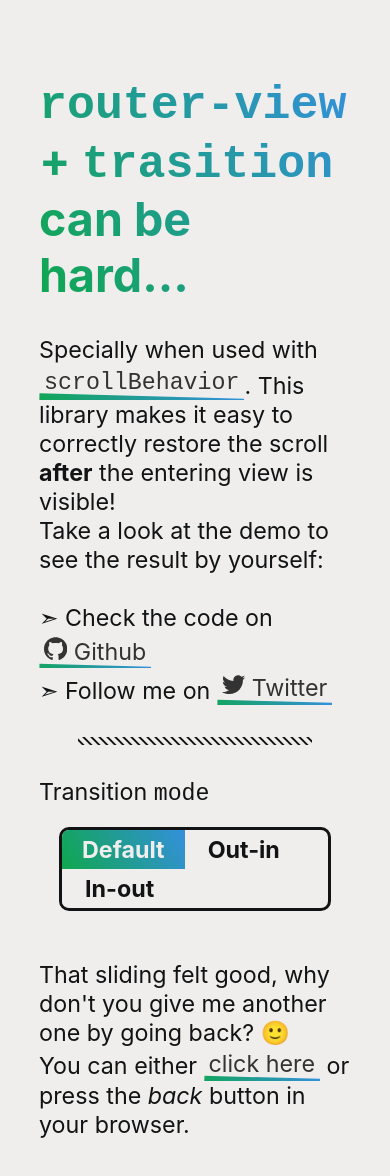
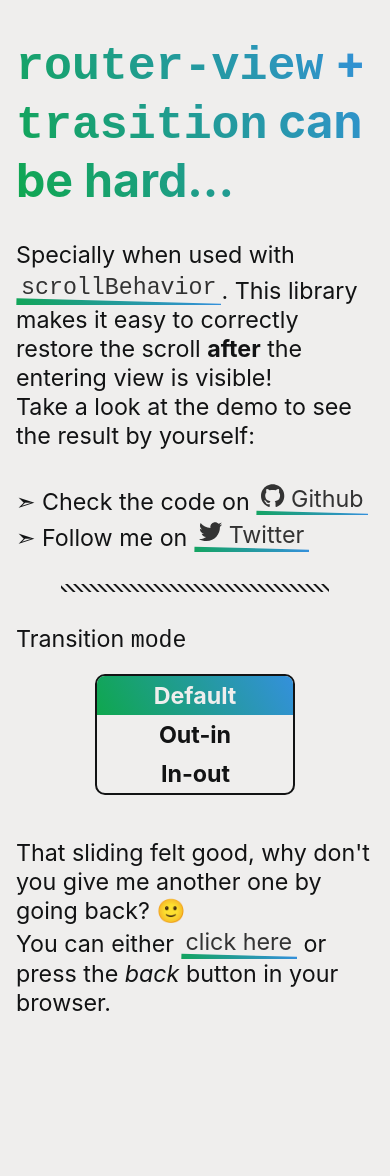
Before and after one commit to posva/vue-router-view-transition, a Vue app: page /middle in a window 390 px wide. Shown: the top 1176 px of the page. After the commit the page ends 1043 px from the top, so only its background shows below. Built offline with nearby package versions, Linux system fonts and the light colour scheme.

Commit message:
docs: improve animations

```diff
--- a/demo/App.vue
+++ b/demo/App.vue
@@ -1,5 +1,5 @@
 <template>
-  <main id="app">
+  <main id="app" :data-mode="mode">
     <fieldset>
       <legend>Transition <code>mode</code></legend>
       <div class="radio-group">
@@ -14,36 +14,59 @@
         </label>
       </div>
     </fieldset>
-    <transition :name="transition" :mode="mode">
+
+    <transition
+      :name="transition"
+      :mode="mode"
+      @before-leave="pullWindowToRight"
+    >
       <router-view></router-view>
     </transition>
   </main>
 </template>
 
 <script>
+import { setTimeout } from "timers";
 export default {
   data: function() {
     return {
-      mode: ""
+      mode: "",
+      leaving: false
     };
+  },
+
+  methods: {
+    pullWindowToRight: function() {
+      setTimeout(function() {
+        window.scrollX = 0;
+      }, 200);
+      // this.$nextTick(function() {
+      // });
+    }
   },
 
   computed: {
     transition: function() {
-      return "slide-left";
+      if (this.mode === "out-in") return "fade";
+      return `slide-${this.leaving ? "right" : "left"}`;
     }
   }
 };
 </script>
 
 <style scoped>
+main {
+  position: relative;
+  left: 0;
+  /* overflow: visible; */
+}
+
 label {
   color: var(--dark);
   display: inline-block;
   cursor: pointer;
   font-weight: bold;
   padding: 5px 20px;
-  /* background-color: white; */
 }
 
 legend {
@@ -70,11 +93,12 @@ label.active {
   background-image: linear-gradient(60deg, #0fa74e 0%, #3490dc 100%);
 }
 
-label + label {
-  border-left: solid var(--light);
+label:last-child {
+  margin-right: -1px;
 }
+
 .radio-group {
-  border: solid 3px var(--dark);
+  border: solid 2px var(--dark);
   user-select: none;
   /* background-image: linear-gradient(60deg, #0fa74e 0%, #3490dc 100%); */
   display: inline-block;
@@ -83,4 +107,16 @@ label + label {
   overflow: hidden;
   display: inline-block;
 }
+
+@media screen and (max-width: 768px) {
+  .radio-group {
+    display: block;
+    margin: 20px auto;
+    max-width: 200px;
+  }
+  label {
+    display: block;
+    text-align: center;
+  }
+}
 </style>
--- a/demo/Middle.vue
+++ b/demo/Middle.vue
@@ -9,7 +9,15 @@
 </template>
 
 <script>
-export default {};
+export default {
+  beforeRouteLeave: function(to, from, next) {
+    this.$parent.leaving = true;
+    if (this.$parent.mode === "in-out") this.$el.style.position = "absolute";
+    next();
+    // document.body.style.overflowX = "hidden";
+    document.body.scrollLeft;
+  }
+};
 </script>
 
 <style lang="scss" scoped>
--- a/demo/Start.vue
+++ b/demo/Start.vue
@@ -15,7 +15,7 @@
       <br />
       <br />
 
-      Go ahead, change the mode <a href="#top">up there</a> and try again 👇
+      Go ahead, change the mode <a href="#app">up there</a> and try again 👇
     </div>
 
     <p>
@@ -37,6 +37,7 @@ export default {
     next(function(vm) {
       if (from.path === "/middle") {
         vm.didBack = true;
+        vm.$parent.leaving = false;
       }
     });
   },
@@ -49,8 +50,26 @@ export default {
 
   computed: {
     explanation: function() {
-      if (this.$parent.mode === "") {
-        return `You used the <b>default</b> mode, which means both <i>leaving</i> and <i>entering</i> transitions trigger at the same time. Because of this, restoring the scroll position right away works correctly:
+      if (this.$parent.mode === "out-in") {
+        return `You used the <b>out-in</b> mode, which means the <i>leaving</i> transition must finish before the <i>entering</i> one even starts. Because of this, when restoring the scroll position we must wait for the <i>entering</i> view to be visible:
+        <pre>
+import { scrollWaiter } from 'vue-router-view-transition'
+
+async function scrollBehavior(to, from, savedPosition) {
+  await scrollWaiter.wait()
+  if (savedPosition) {
+    return savedPosition
+  } else {
+    return { x: 0, y: 0 }
+  }
+}
+        </pre>
+
+        But that's not always the case, why don't you try out <i>Out-in</i>?
+        `;
+      }
+      return `You used the <b>${this.$parent.mode ||
+        "default"}</b> mode, which means both <i>leaving</i> and <i>entering</i> transitions trigger at the same time. Because of this, restoring the scroll position right away works correctly:
         <pre>
 function scrollBehavior(to, from, savedPosition) {
   if (savedPosition) {
@@ -63,13 +82,16 @@ function scrollBehavior(to, from, savedPosition) {
 
         But that's not always the case, why don't you try out <i>Out-in</i>?
         `;
-      }
     },
     explanationStyle: function() {
       return {
         visibility: this.didBack ? "visible" : "hidden"
       };
     }
+  },
+  beforeRouteLeave: function(to, from, next) {
+    if (this.$parent.mode === "in-out") this.$el.style.position = "absolute";
+    next();
   }
 };
 </script>
--- a/demo/index.css
+++ b/demo/index.css
@@ -14,14 +14,16 @@
 
 .container {
   max-width: 72rem;
+  padding: 2rem 3rem;
   margin: auto;
   width: 100%;
 }
 
-.long {
-  height: 1.5vh;
+@media screen and (max-width: 768px) {
+  .container {
+    padding: 0.2rem 1rem;
+  }
 }
-
 * {
   box-sizing: border-box;
 }
@@ -34,16 +36,16 @@ h1 {
 
 body {
   box-sizing: border-box;
-  position: relative;
+  /* position: relative; */
   font-family: -apple-system, 'Helvetica Neue', BlinkMacSystemFont, Cantarell,
     'Open Sans', sans-serif;
   font-size: calc(22px + 0.33vw);
   -webkit-font-smoothing: antialiased;
-  padding: 5vh 10vw;
   background-color: #efeeed;
   color: #121314;
   margin: 0;
   min-height: 100vh;
+  overflow-x: hidden;
 }
 
 ::selection {
@@ -99,21 +101,52 @@ svg {
 .slide-right-enter-active,
 .slide-left-leave-active,
 .slide-right-leave-active {
-  transition: all 0.5s cubic-bezier(0.55, 0, 0.1, 1);
+  transition-property: opacity, transform;
+  transition-duration: 0.5s;
+  transition-timing-function: cubic-bezier(0.55, 0, 0.1, 1);
 }
+
+[data-mode=''] .slide-right-leave-active {
+  position: absolute;
+  left: 0;
+  z-index: -1;
+}
+[data-mode=''] .slide-right-enter-active {
+  position: absolute;
+  left: 0;
+  /* right: 0; */
+  z-index: -1;
+}
+[data-mode=''] .slide-left-enter-active {
+  position: absolute;
+  left: 0;
+  z-index: -1;
+}
+[data-mode=''] .slide-left-leave-active {
+  /* right: 0; */
+  left: 0;
+  position: absolute;
+  z-index: -1;
+}
+
+/* [data-mode='in-out'] .slide-left-enter-active,
+[data-mode='in-out'] .slide-right-enter-active,
+[data-mode='in-out'] .slide-left-leave-active,
+[data-mode='in-out'] .slide-right-leave-active {
+  position: absolute;
+  z-index: -1;
+} */
 
 .slide-left-enter,
 .slide-right-leave-active {
   opacity: 0;
-  transform: translate(calc(50vh + 100%), 0);
+  transform: translate(calc(4rem), 0);
 }
-.slide-left-leave-active {
-  position: absolute;
-}
+
 .slide-left-leave-active,
 .slide-right-enter {
   opacity: 0;
-  transform: translate(calc(-50vh - 100%), 0);
+  transform: translate(calc(-4rem), 0);
 }
 
 a {
```
